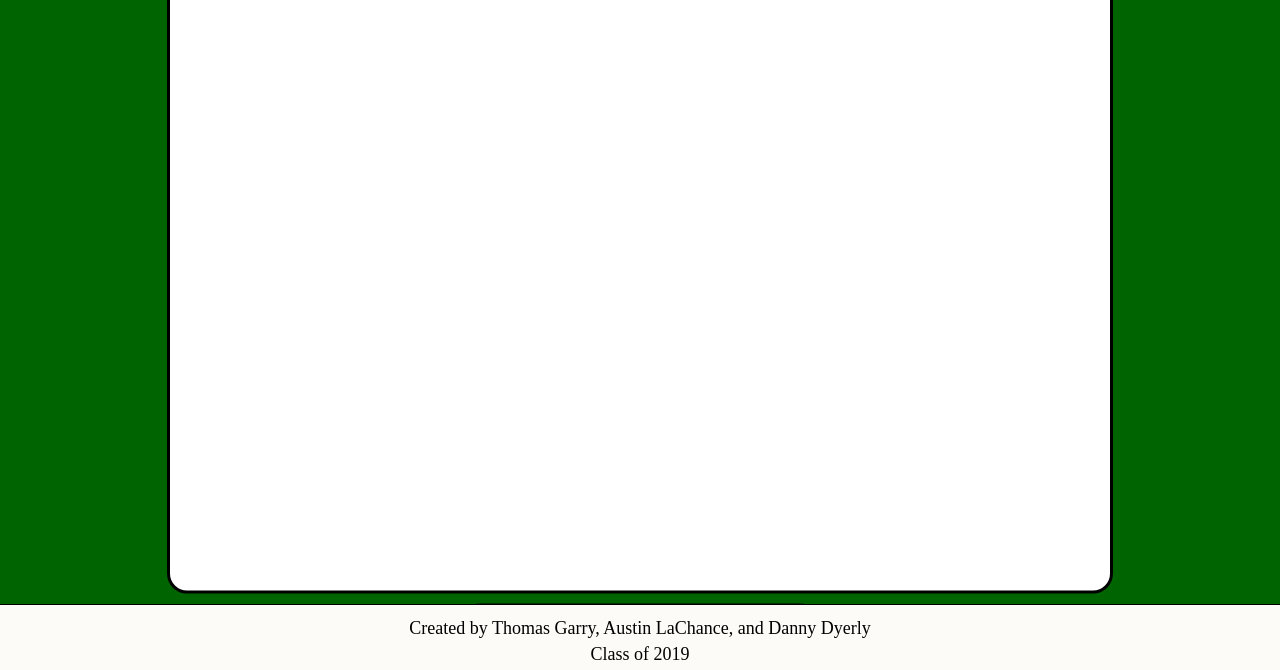
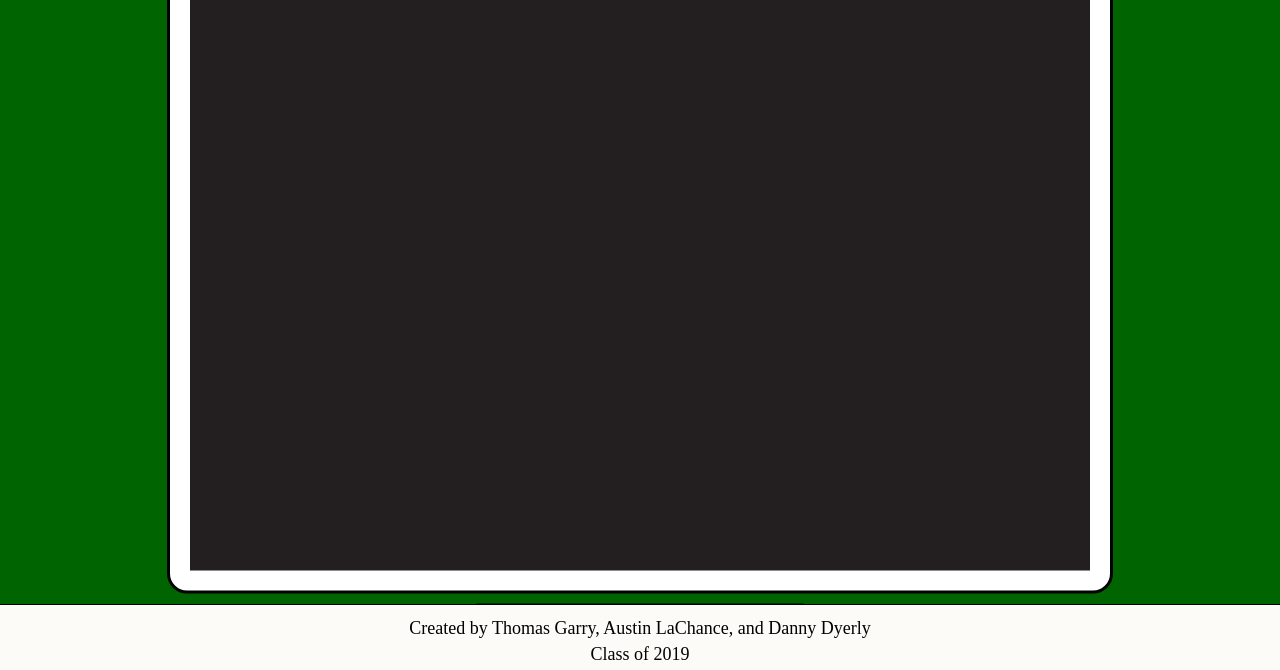
Before and after one commit to thomas-gg/VirtualSchool, a website: page index.html in a window 1280 px wide. Shown: the part 130-800 px from the top of the page. Drawn offline with nearby package versions, Linux system fonts and the light colour scheme; no server answers.

Commit message:
Again Minor Fix

```diff
--- a/index.html
+++ b/index.html
@@ -13,7 +13,7 @@
     <script src="TemplateData/UnityProgress.js"></script>
     <script src="Build/UnityLoader.js"></script>
     <script>
-      var gameInstance = UnityLoader.instantiate("gameContainer", "Build/LocalVirtualSchool.json", {onProgress: UnityProgress});
+      var gameInstance = UnityLoader.instantiate("gameContainer", "Build/VirtualSchool.json", {onProgress: UnityProgress});
     </script>
   </head>
   <body>
```
